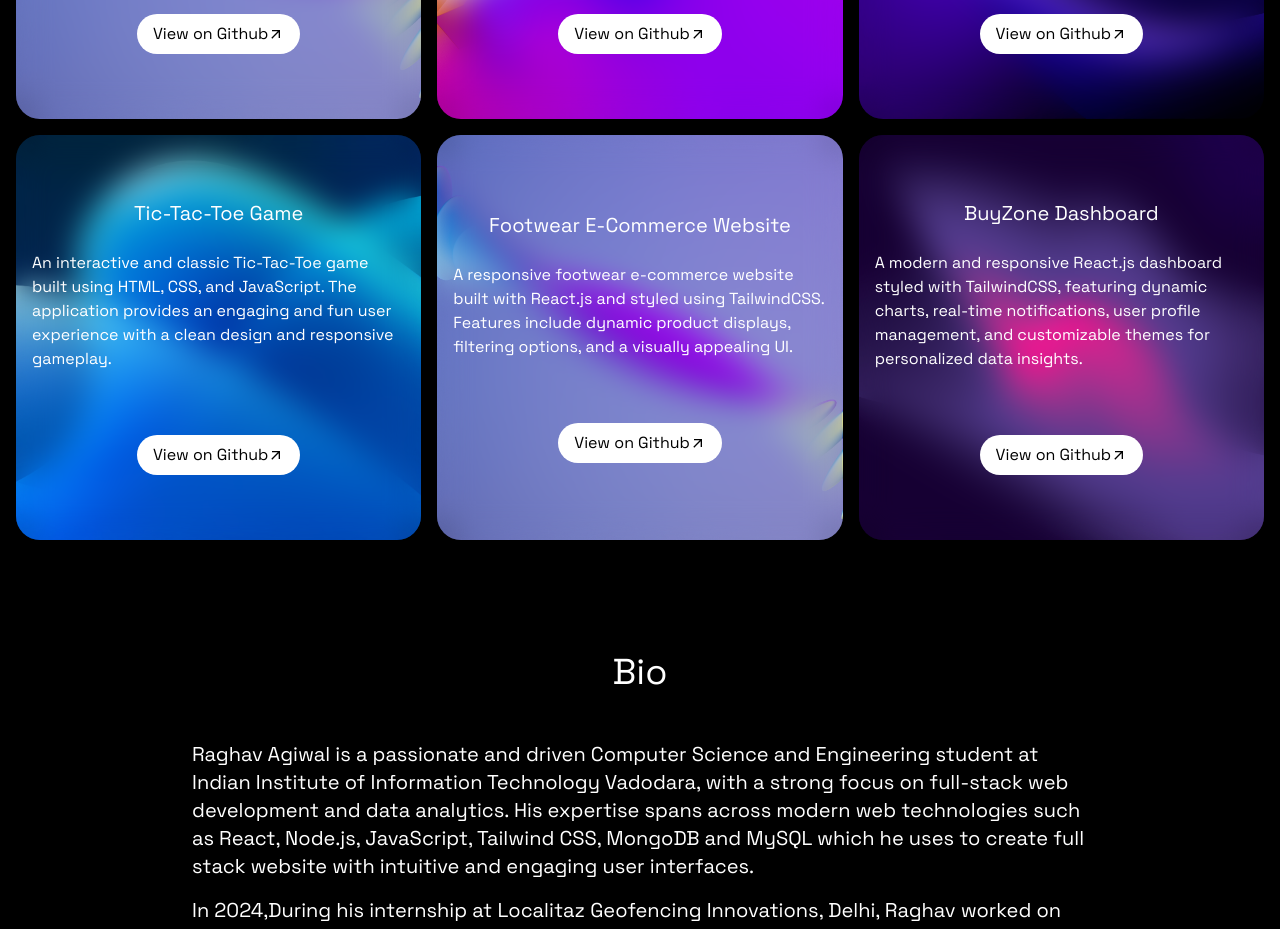
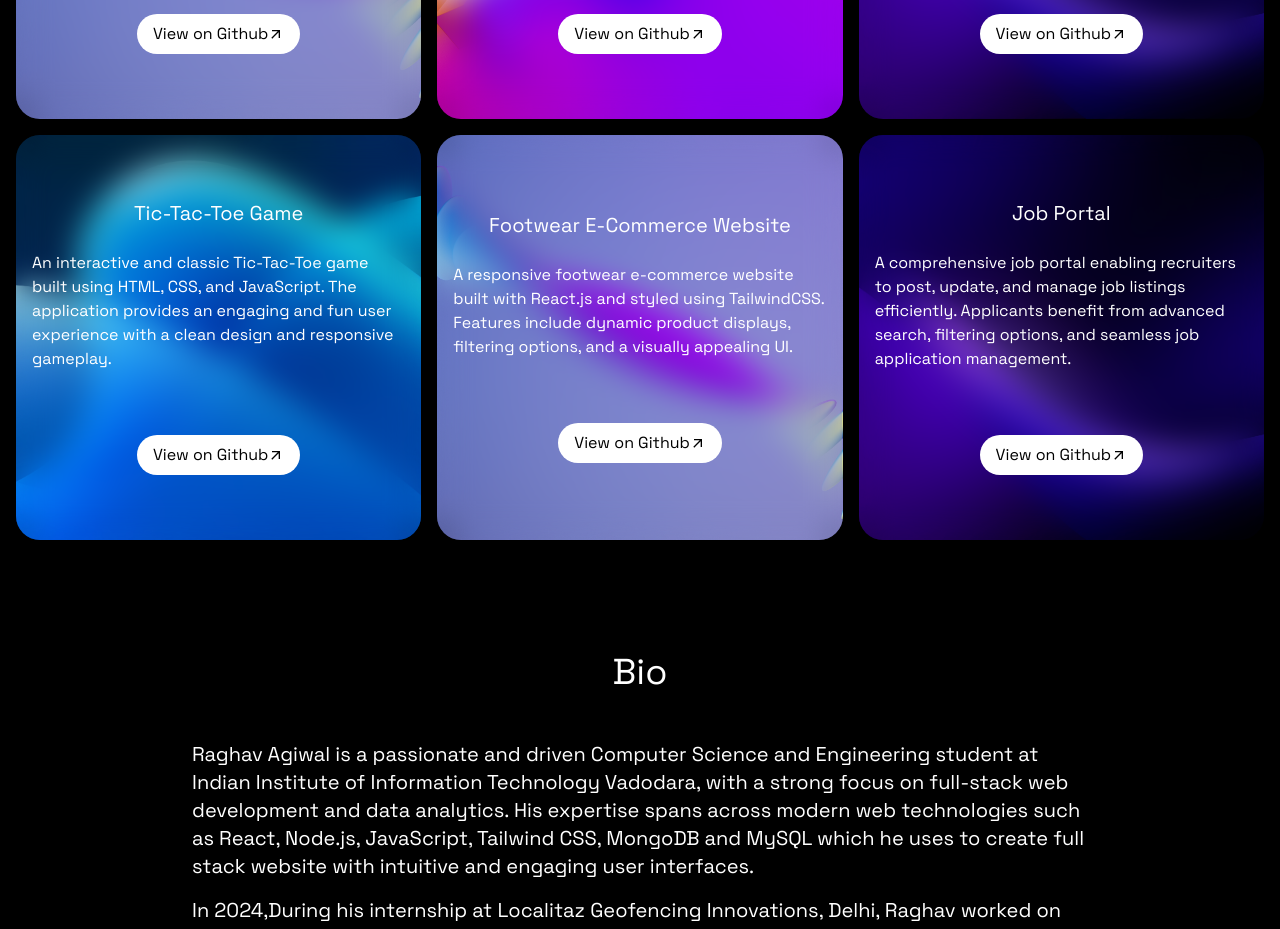
Before and after one commit to raghav0807/Portfolio, a React (Vite) app: page / in a window 1280 px wide. Shown: the part 1740-2669 px from the top of the page. Built offline with nearby package versions, Linux system fonts and the light colour scheme.

Commit message:
Projects added

```diff
--- a/src/constants/index.jsx
+++ b/src/constants/index.jsx
@@ -119,12 +119,12 @@ export const PROJECTS = [
     githubLink: "https://github.com/raghav0807/Shoe-Footwear-Website",
   },
   {
-    id: 5,
-    name: "BuyZone Dashboard",
+    id: 6,
+    name: "Job Portal",
     description:
-      "A modern and responsive React.js dashboard styled with TailwindCSS, featuring dynamic charts, real-time notifications, user profile management, and customizable themes for personalized data insights.",
-    image: projectImage5,
-    githubLink: "https://github.com/raghav0807/BuyZone-Admin-Dashboard",
+      "A comprehensive job portal enabling recruiters to post, update, and manage job listings efficiently. Applicants benefit from advanced search, filtering options, and seamless job application management.",
+    image: projectImage6,
+    githubLink: "https://github.com/raghav0807/Job-Portal",
   },
 ];
 
```
